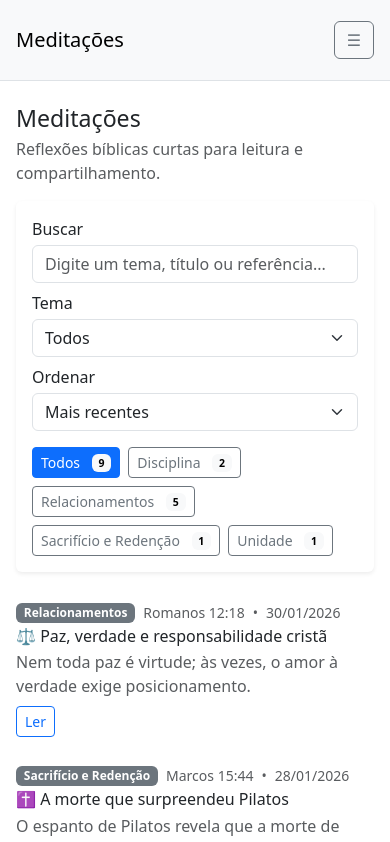
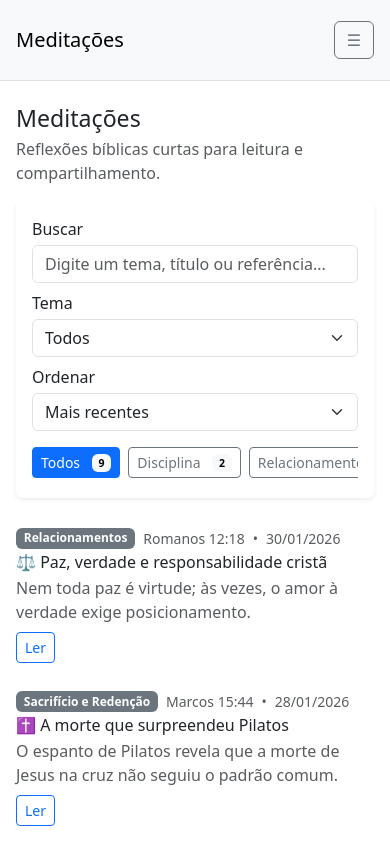
Before and after one commit to meditacoesbiblicas/meditacoes-biblicas, an Angular app: page /#/ in a window 390 px wide. Shown: the top 842 px of the page. Built offline with nearby package versions, Linux system fonts and the light colour scheme.

Commit message:
style(home): chips de tema com scroll horizontal no mobile

```diff
--- a/src/app/pages/home/home.page.html
+++ b/src/app/pages/home/home.page.html
@@ -42,7 +42,8 @@
     </div>
 
     <!-- Chips de tema -->
-    <div class="d-flex flex-wrap gap-2 mt-3">
+    <div class="chips-scroll mt-3">
+      <div class="chips-row">
       @for (t of temas; track t) {
         <button
           type="button"
@@ -55,6 +56,7 @@
           <span class="badge text-bg-light ms-2">{{ contagemPorTema[t] }}</span>
         </button>
       }
+      </div>
     </div>
   </div>
 </div>
--- a/src/styles.scss
+++ b/src/styles.scss
@@ -177,3 +177,21 @@
   box-shadow: 0 .25rem .75rem rgba(0,0,0,.10);
   border-color: rgba(0,0,0,.14);
 }
+
+/* Chips: scroll horizontal no mobile */
+.chips-scroll {
+  overflow-x: auto;
+  -webkit-overflow-scrolling: touch;
+}
+
+.chips-row {
+  display: flex;
+  gap: .5rem;
+  flex-wrap: nowrap;
+  padding-bottom: .25rem;
+}
+
+.chips-row .btn {
+  white-space: nowrap;
+  flex: 0 0 auto;
+}
```
